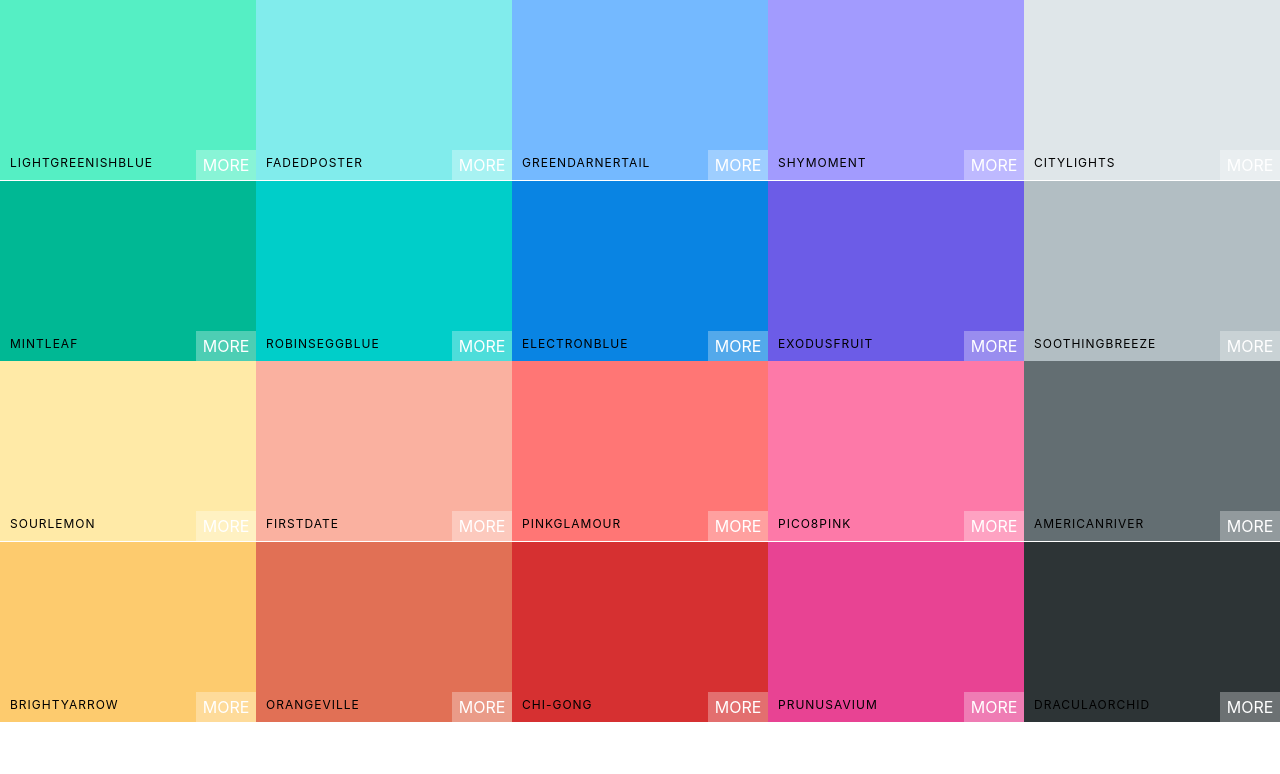
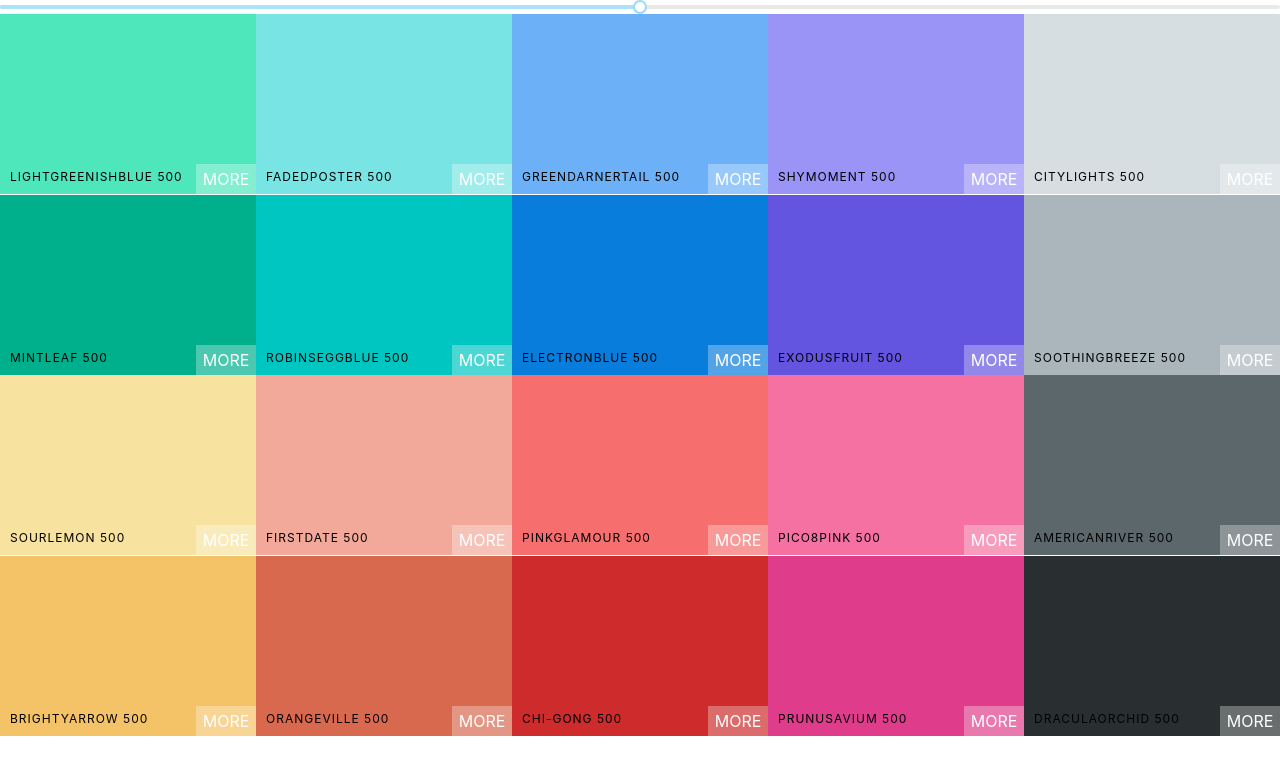
Before and after one commit to ty-mark/color-palette-proj, a React (Create React App) app in the folder color-app/: page / in a window 1280 px wide. Shown: the top 774 px of the page. Built offline with nearby package versions, Linux system fonts and the light colour scheme.

Commit message:
add unstyled color slider

```diff
--- a/color-app/package.json
+++ b/color-app/package.json
@@ -4,6 +4,7 @@
   "private": true,
   "dependencies": {
     "chroma-js": "^2.0.4",
+    "rc-slider": "^8.6.13",
     "react": "^16.8.6",
     "react-copy-to-clipboard": "^5.0.1",
     "react-dom": "^16.8.6",
--- a/color-app/src/App.js
+++ b/color-app/src/App.js
@@ -5,10 +5,9 @@
 
 class App extends Component {
   render() {
-    console.log(generatePalette(seedColors[1]));
     return (
       <div>
-        <Palette {...seedColors[3]} />
+        <Palette palette={generatePalette(seedColors[3])} />
       </div>
     );
   }
--- a/color-app/src/Palette.js
+++ b/color-app/src/Palette.js
@@ -1,15 +1,34 @@
 import React, { Component } from 'react';
 import ColorBox from './ColorBox';
+import Slider from 'rc-slider';
+import 'rc-slider/assets/index.css';
 import './Palette.css';
+
 class Palette extends Component {
-
+  constructor(props) {
+    super(props);
+    this.state = { level: 500 };
+    this.changeLevel = this.changeLevel.bind(this);
+  }
+  changeLevel(newLevel) {
+    this.setState({ level: newLevel });
+  }
   render() {
-    const colorBoxes = this.props.colors.map(color => (
-      <ColorBox background={color.color} name={color.name} />
+    const { colors } = this.props.palette;
+    const { level } = this.state;
+    const colorBoxes = colors[level].map(color => (
+      <ColorBox background={color.hex} name={color.name} />
     ));
     return (
       <div className='Palette'>
         {/* Navbar goes here */}
+        <Slider
+          defaultValue={level}
+          min={100}
+          max={900}
+          step={100}
+          onAfterChange={this.changeLevel}
+        />
         <div className='Palette-colors'>
           {colorBoxes}
         </div>
```
Also changed, not shown: 1 other file (tests, documents, lock files or other folders).
